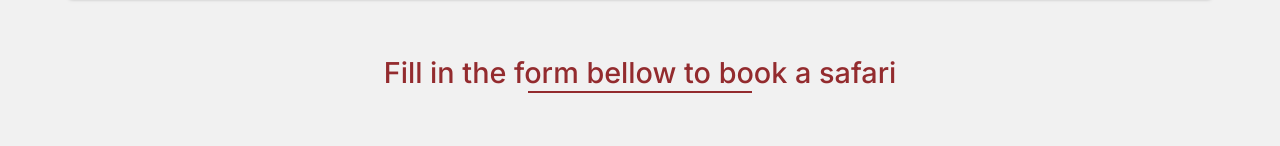
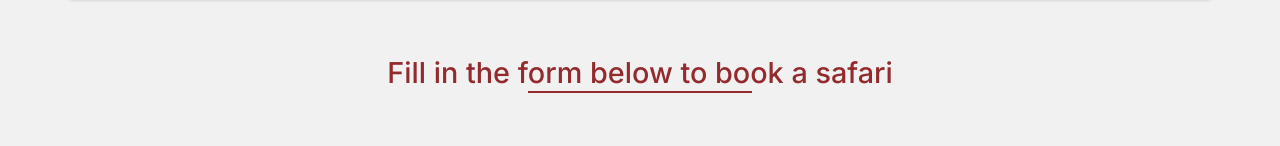
Before and after one commit to sanzio-br/kalbo, a React (Create React App) app: page /kalbo/booking in a window 1280 px wide. Shown: the part 179-325 px from the top of the page. Built offline with nearby package versions, Linux system fonts and the light colour scheme.

Commit message:
new commit

```diff
--- a/src/components/booking/booking.jsx
+++ b/src/components/booking/booking.jsx
@@ -25,7 +25,7 @@ const Booking = () => {
   console.log(userData);
   return (
     <div className="container">
-      <h1 className="h-2 headers">Fill in the form bellow to book a safari</h1>
+      <h1 className="h-2 headers">Fill in the form below to book a safari</h1>
       <form className="row g-3 text-left">
         <div className="col-md-6 form-group">
           <label className="form-label">First Name</label>
```
